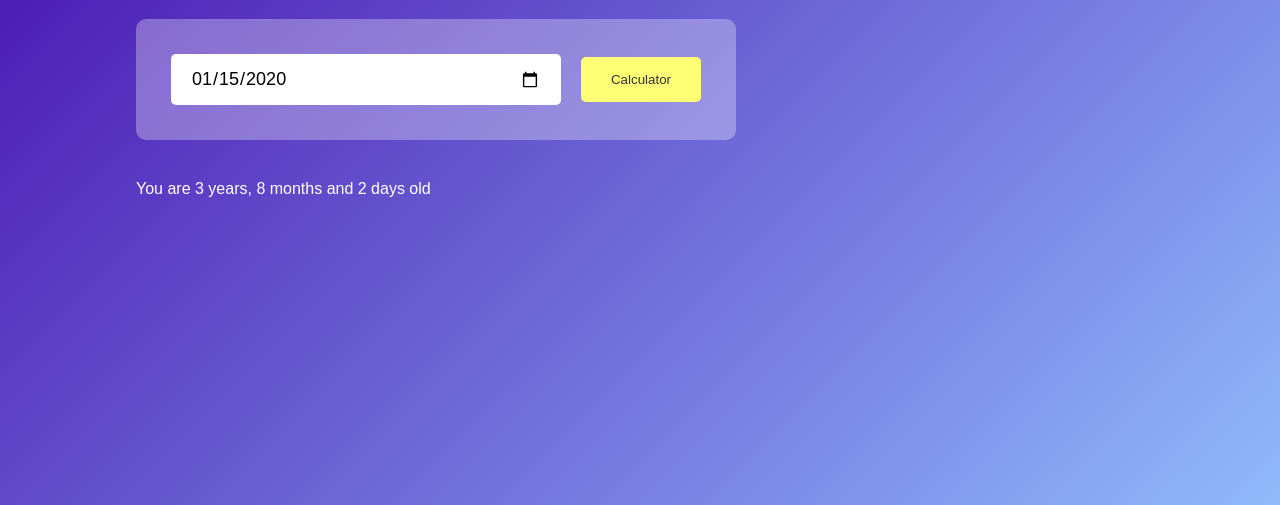
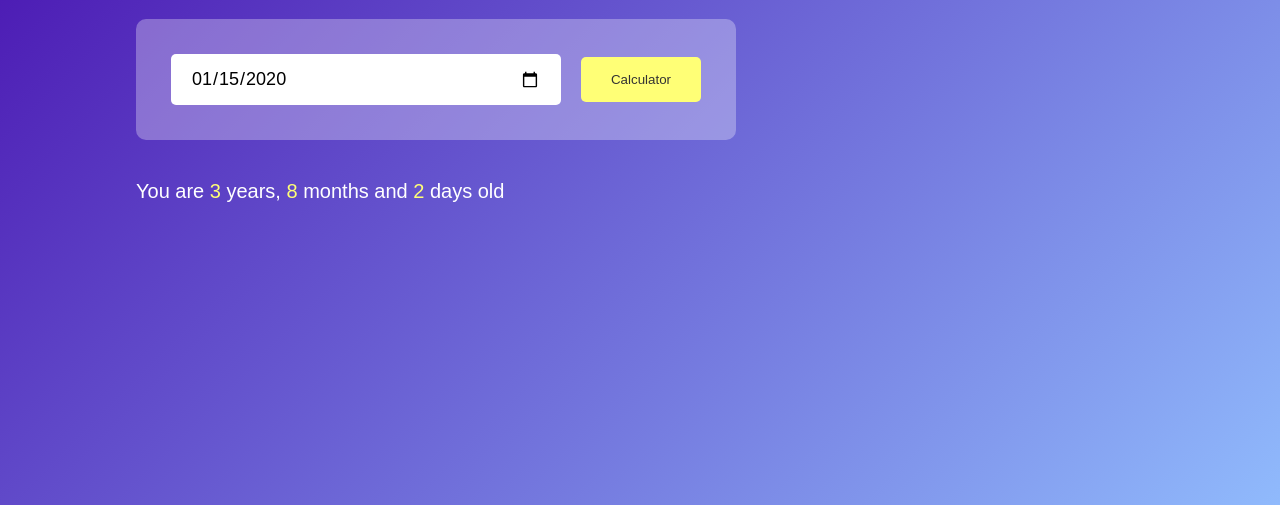
Before and after one commit to tarikkurtanovic/JavaScript-Projects, a plain HTML site: page Age calculator/index.html in a window 1280 px wide. Both pictures are taken after typing "2020-01-15" into the empty fields and a click on the button "Calculator". Shown: the part 295-800 px from the top of the page. Drawn offline with Linux system fonts and the light colour scheme.

Commit message:
Age calculator finished

```diff
--- a/Age calculator/script.js
+++ b/Age calculator/script.js
@@ -6,7 +6,7 @@ userInput.max = new Date().toISOString().split("T")[0];
 function calculateAge() {
   let birthDate = new Date(userInput.value);
   let y1 = birthDate.getFullYear();
-  let m1 = birthDate.getMonth();
+  let m1 = birthDate.getMonth() + 1;
   let d1 = birthDate.getDate();
 
   console.log(m1, d1, y1);
@@ -15,12 +15,35 @@ function calculateAge() {
   console.log(today);
 
   let y2 = today.getFullYear();
-  let m2 = today.getMonth();
+  let m2 = today.getMonth() + 1;
   let d2 = today.getDate();
 
-  result.innerHTML = `You are ${y2 - y1} years, ${m2 - m1} months and ${
-    d2 - d1
-  } days old`;
+  let y3, m3, d3;
+
+  y3 = y2 - y1;
+  if (m2 >= m1) {
+    m3 = m2 - m1;
+  } else {
+    y3--;
+    m3 = 12 + m2 - m1;
+  }
+
+  if (d2 >= d1) {
+    d3 = d2 - d1;
+  } else {
+    m3--;
+    d3 = getDaysInMonth(y1, m1) + d2 - d1;
+  }
+
+  if (m3 < 0) {
+    m3 = 11;
+    y3--;
+  }
+  result.innerHTML = `You are <span>${y3}</span> years,  <span>${m3}</span> months and <span>${d3}</span> days old`;
 
   result.style.display = "block";
 }
+
+function getDaysInMonth(year, month) {
+  return new Date(year, month, 0).getDate();
+}
--- a/Age calculator/style.css
+++ b/Age calculator/style.css
@@ -73,4 +73,10 @@
 
 #result {
   display: none;
+
+  font-size: 20px;
 }
+
+#result span {
+  color: #ffff76;
+}
```
